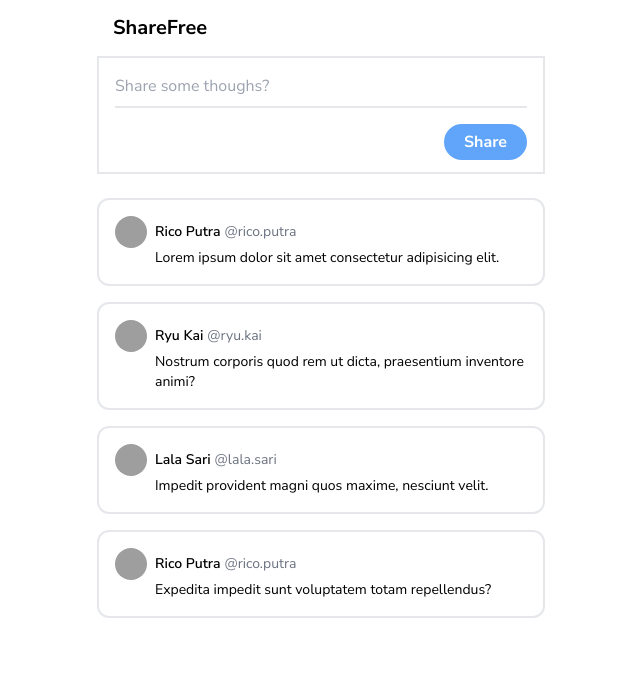
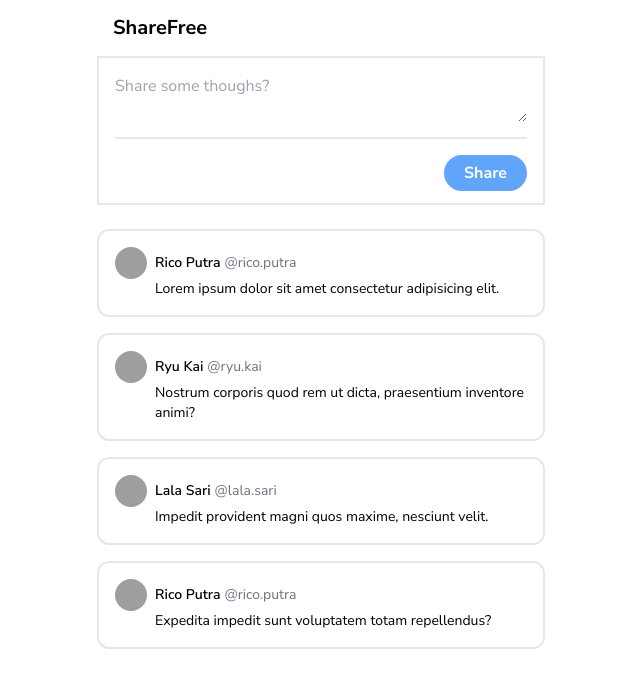
Before and after one commit to ricoputrap/social-media-feed, a Next.js app: page / in a window 1280 px wide. Shown: the top 688 px of the page, without its empty margins (319-959 px from the left). Built offline with nearby package versions, Linux system fonts and the light colour scheme; grey boxes are pictures that could not be loaded.

Commit message:
feature(feed): add auto growing text area height

```diff
--- a/src/modules/feed/components/PostComposer/index.tsx
+++ b/src/modules/feed/components/PostComposer/index.tsx
@@ -10,7 +10,8 @@ const PostComposer: React.FC<Props> = ({ authorID }) => {
   const { isSubmitting, createNewPost } = usePostComposer();
   const [content, setContent] = useState<string>("");
 
-  const handleChange = (e: ChangeEvent<HTMLInputElement>) => {
+  const handleChange = (e: ChangeEvent<HTMLTextAreaElement>) => {
+    if (e.target.value.length === 200) return;
     setContent(e.target.value);
   }
 
@@ -19,17 +20,21 @@ const PostComposer: React.FC<Props> = ({ authorID }) => {
     setContent("");
   }
 
+  const adjustTextareaHeight = (event: ChangeEvent<HTMLTextAreaElement>) => {
+    const textarea = event.target;
+    textarea.style.height = 'auto';
+    textarea.style.height = textarea.scrollHeight + 'px';
+  };
+
   return (
     <div id="post-composer" className="flex flex-col gap-4 border-gray-200 border-2 px-4 pt-4 pb-3">
       <div className="border-gray-200 border-b-2 pb-2">
-        <input
+        <textarea
           value={content}
           onChange={handleChange}
           placeholder="Share some thoughs?"
-          className="
-            w-full focus:outline-none
-            disabled:bg-transparent disabled:text-gray-300
-          "
+          onInput={adjustTextareaHeight}
+          className="w-full focus:outline-none disabled:bg-transparent disabled:text-gray-300"
           disabled={isSubmitting}
         />
       </div>
```
